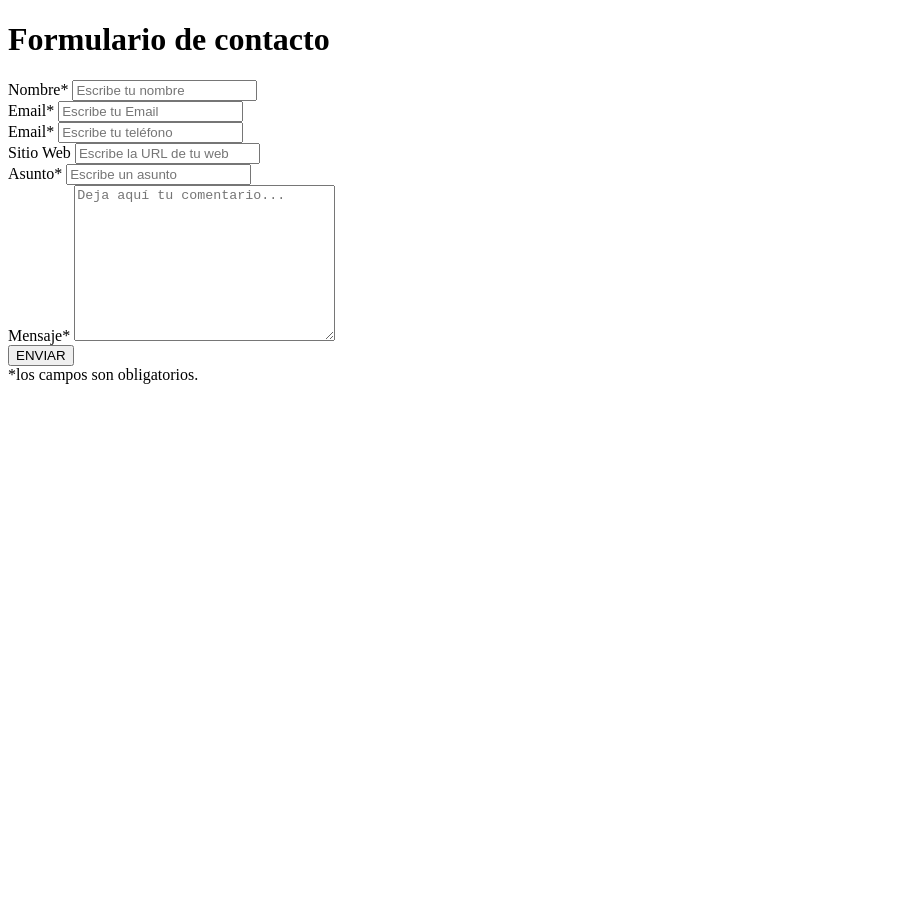
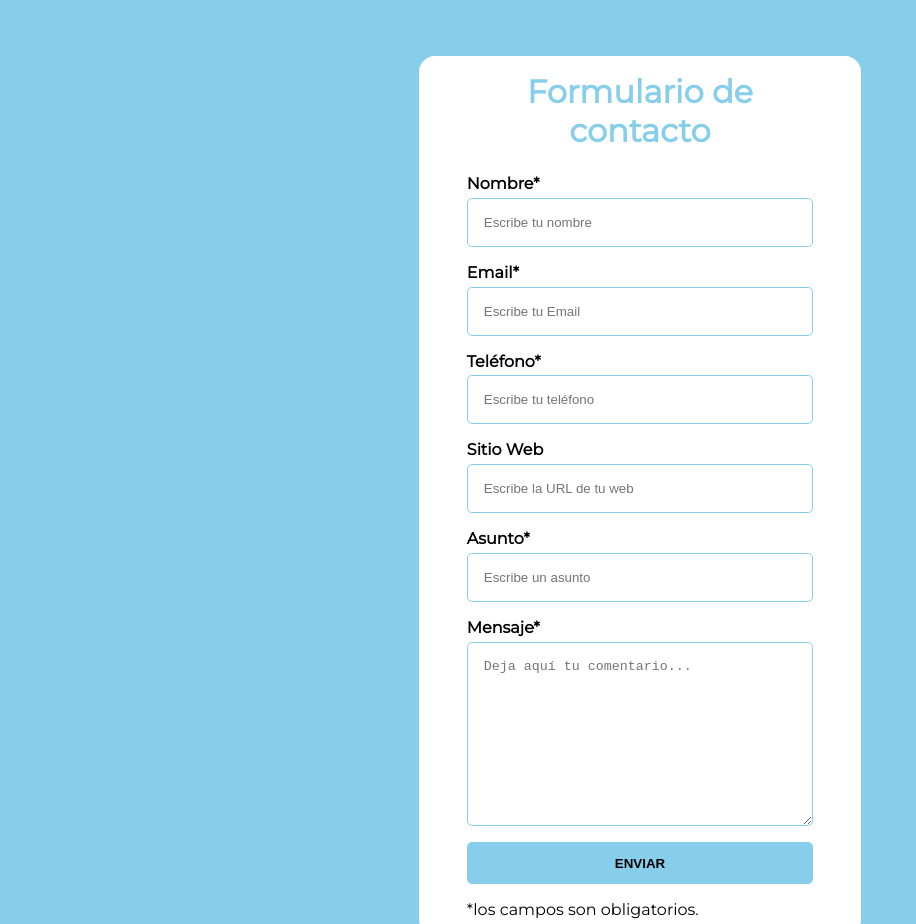
Before and after one commit to Vayron252/hackaton-sem3-reto2, a plain HTML site: page index.html in a window 1280 px wide. Shown: the top 924 px of the page, without its empty margins (0-916 px from the left). Before the commit the page ends 800 px from the top, so only its background shows below. Drawn offline with Linux system fonts and the light colour scheme.

Commit message:
Agregando styles en la rama f-s

```diff
--- a/index.html
+++ b/index.html
@@ -4,36 +4,37 @@
     <meta charset="UTF-8">
     <meta name="viewport" content="width=device-width, initial-scale=1.0">
     <title>Segundo Reto</title>
+    <link rel="stylesheet" href="./style.css">
 </head>
 <body>
-    <div>
+    <div id="contenedor-formulario">
         <form action="">
             <h1>Formulario de contacto</h1>
-            <div>
+            <div class="contenedor-inputs">
                 <label for="txtNombre">Nombre*</label>
-                <input type="text" id="txtNombre" placeholder="Escribe tu nombre">
+                <input type="text" id="txtNombre" placeholder="Escribe tu nombre" autocomplete="off">
             </div>
-            <div>
+            <div class="contenedor-inputs">
                 <label for="txtEmail">Email*</label>
-                <input type="email" id="txtEmail" placeholder="Escribe tu Email">
+                <input type="email" id="txtEmail" placeholder="Escribe tu Email" autocomplete="off">
             </div>
-            <div>
-                <label for="txtTelefono">Email*</label>
-                <input type="number" id="txtTelefono" placeholder="Escribe tu teléfono">
+            <div class="contenedor-inputs">
+                <label for="txtTelefono">Teléfono*</label>
+                <input type="number" id="txtTelefono" placeholder="Escribe tu teléfono" autocomplete="off">
             </div>
-            <div>
+            <div class="contenedor-inputs">
                 <label for="txtSitio">Sitio Web</label>
-                <input type="text" id="txtSitio" placeholder="Escribe la URL de tu web">
+                <input type="text" id="txtSitio" placeholder="Escribe la URL de tu web" autocomplete="off">
+            </div class="contenedor-inputs">
+            <div class="contenedor-inputs">
+                <label for=txtAsunto">Asunto*</label>
+                <input type="text" id="txtAsunto" placeholder="Escribe un asunto" autocomplete="off">
             </div>
-            <div>
-                <label for=txtAsunto">Asunto*</label>
-                <input type="text" id="txtAsunto" placeholder="Escribe un asunto">
+            <div class="contenedor-inputs">
+                <label for=txtMensaje">Mensaje*</label>
+                <textarea name="" id="txtMensaje" cols="30" rows="10" placeholder="Deja aquí tu comentario..." autocomplete="off"></textarea>
             </div>
-            <div>
-                <label for=txtMensaje">Mensaje*</label>
-                <textarea name="" id="txtMensaje" cols="30" rows="10" placeholder="Deja aquí tu comentario..."></textarea>
-            </div>
-            <div>
+            <div class="contenedor-button">
                 <button type="submit">ENVIAR</button>
             </div>
             <div>
--- /dev/null
+++ b/style.css
@@ -0,0 +1,56 @@
+@import url('https://fonts.googleapis.com/css2?family=Montserrat&family=Open+Sans&family=PT+Sans:wght@400;700&family=Playfair+Display:wght@700&family=Raleway:wght@400;700;900&display=swap');
+
+* {
+    box-sizing: border-box;
+}
+body {
+    background-color: skyblue;
+    font-family: 'Montserrat', sans-serif;
+}
+h1 {
+    margin: 0 0 1.5rem 0;
+    text-align: center;
+    color: skyblue;
+}
+#contenedor-formulario {
+    background-color: white;
+    /*padding: 1.5rem 1.5rem 1rem 1.5rem; /* top right bottom left */
+    border-radius: 1rem;
+    width: 35%;
+    margin: 3.5rem auto;
+}
+form {
+    padding: 1rem 3rem;
+}
+.contenedor-inputs, .contenedor-button {
+    margin-bottom: 1rem;
+    min-width: 100%;
+}
+.contenedor-inputs label {
+    font-weight: bold;
+}
+input, textarea {
+    display: block;
+    border: 1px solid skyblue;
+    border-radius: .3rem;
+    min-width: 100%;
+    padding: 1rem;
+    margin-top: .3rem;
+}
+input:focus, textarea:focus {
+    outline: none; /*linea que se enciende y se activa*/
+    border: 1px solid sandybrown;
+}
+button {
+    display: block;
+    min-width: 100%;
+    background-color: skyblue;
+    border: 1px solid skyblue;
+    font-weight: bold;
+    border-radius: .3rem;
+    padding: .8rem;
+}
+button:hover {
+    background-color: bisque;
+    border: 1px solid bisque;
+}
```
